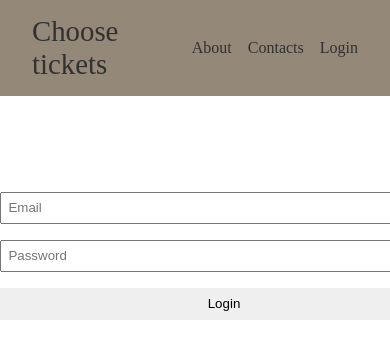
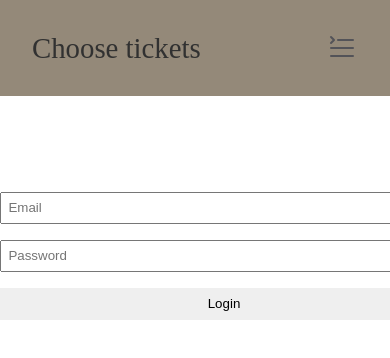
Before and after one commit to AliusSidlauskas/Front-back, a Next.js app: page /login in a window 390 px wide. Shown: the top 358 px of the page. Built offline with nearby package versions, Linux system fonts and the light colour scheme.

Commit message:
Added mobile menu

```diff
--- a/components/Header/Header.module.css
+++ b/components/Header/Header.module.css
@@ -22,3 +22,56 @@
     text-decoration: none;
     color: var(--primary-text-color);
   }
+
+  .burgerBtn {
+    width: 2rem;
+    height: 2rem;
+    padding: 0;
+    background-color: transparent;
+    border: none;
+    cursor: pointer;
+    display: none;
+  }
+
+  .burgerBtn img {
+    width: 100%;
+    height: 100%;
+  }
+
+  .mobileMenu {
+    display: none;
+  }
+
+  @media only screen and (max-width: 768px) {
+    .wrapper nav {
+      display: none;
+    }
+
+    .burgerBtn {
+      display: block;
+    }
+
+    .mobileMenu {
+      display: flex;
+      justify-content: center;
+      background-color: #948979;
+      position: fixed;
+      width: 100%;
+      height: calc(100vh - 80px);
+      left: -1000px;
+      top: 80px;
+      transition: 0.3s;
+    }
+
+    .mobileMenuOpen {
+      left: 0px;
+    }
+
+    .mobileLinks {
+      display: flex;
+      flex-direction: column;
+      align-items: center;
+      gap: 2rem;
+      padding-top: 7rem;
+    }
+  }
--- a/components/Header/Header.tsx
+++ b/components/Header/Header.tsx
@@ -1,5 +1,8 @@
-import React from "react";
+import React, { useState } from "react";
 import styles from "./Header.module.css";
+import Image from "next/image";
+import Link from "next/link";
+import burgerBtn from "../../assets/hamburger-sidebar.svg";
 
 type LinkType = {
   id: number;
@@ -13,10 +16,12 @@ type HeaderProps = {
 };
 
 const Header = ({ logo, links }: HeaderProps) => {
+  const [isMobileMenuOpen, setMobileMenuOpen] = useState(false);
   return (
-
-    <div className={styles.wrapper}>
-      <div className={styles.logo}>{logo}</div>
+    <header className={styles.wrapper}>
+      <Link href="/" className={styles.logo} style={{ textDecoration: "none" }}>
+        {logo}
+      </Link>
 
       <nav>
         <ul className={styles.links}>
@@ -29,7 +34,30 @@ const Header = ({ logo, links }: HeaderProps) => {
           })}
         </ul>
       </nav>
-    </div>
+
+      <button
+        onClick={() => setMobileMenuOpen((prevState) => !prevState)}
+        className={styles.burgerBtn}
+      >
+        <img src={burgerBtn.src} alt="burgerBtn" />
+      </button>
+
+      <div
+        className={`${styles.mobileMenu} ${
+          isMobileMenuOpen && styles.mobileMenuOpen
+        }`}
+      >
+        <ul className={styles.mobileLinks}>
+          {links.map((link) => {
+            return (
+              <a href={link.href} key={link.id}>
+                {link.title}
+              </a>
+            );
+          })}
+        </ul>
+      </div>
+    </header>
   );
 };
 
```
